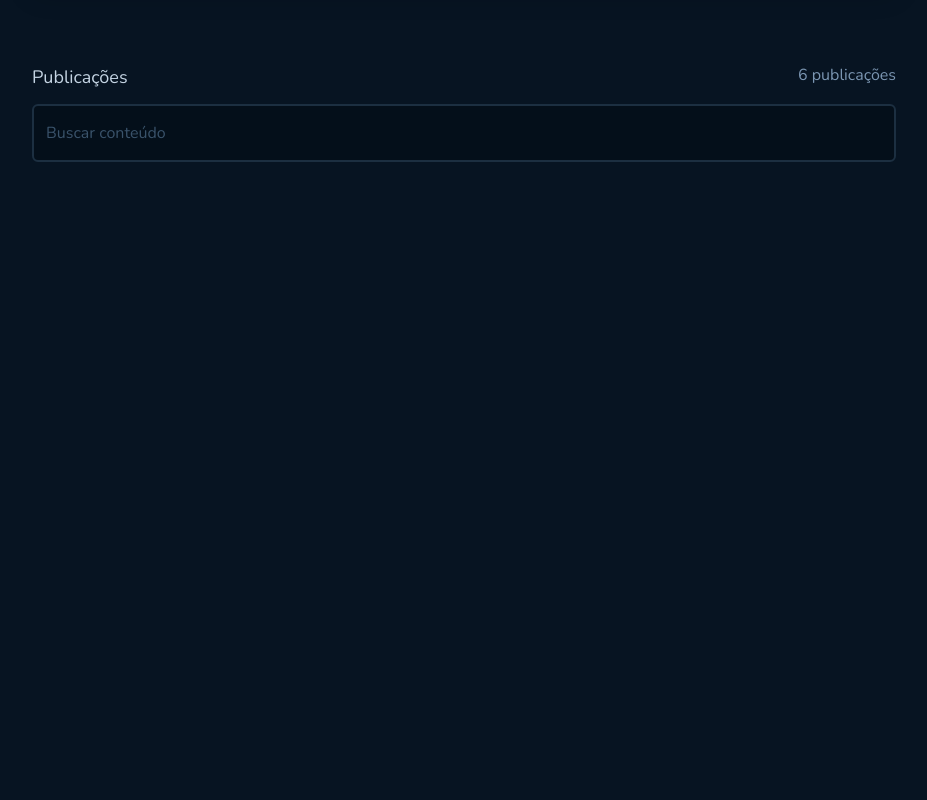
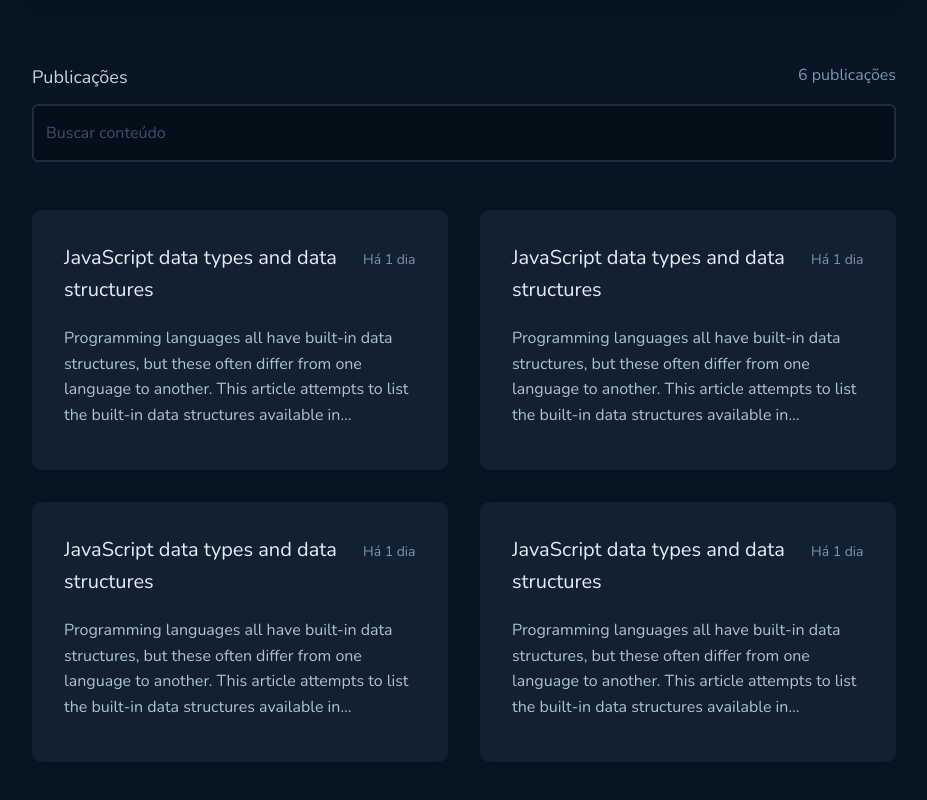
Before and after one commit to pv-toledo/github-blog, a React (Vite) app: page / in a window 1280 px wide. Shown: the part 436-1236 px from the top of the page, without its empty margins (176-1103 px from the left). Before the commit the page ends 800 px from the top, so only its background shows below. Built offline with nearby package versions, Linux system fonts and the light colour scheme; a web font is replaced by a local one.

Commit message:
página de blog terminada

```diff
--- a/src/components/Header/styles.ts
+++ b/src/components/Header/styles.ts
@@ -2,7 +2,7 @@
 
 export const HeaderContainer = styled.div`
     position: relative;
-    width: 100%;
+    width: 100vw;
     display: flex;
     padding-top: 4rem;
     justify-content: center;
--- /dev/null
+++ b/src/pages/Blog/components/Posts/index.tsx
@@ -0,0 +1,57 @@
+import { PostContent, PostsContainer } from "./styles";
+
+export function Posts() {
+    return (
+        <PostsContainer>
+            <PostContent>
+                <div>
+                    <p>JavaScript data types and data structures</p>
+                    <span>Há 1 dia</span>
+                </div>
+                <div className="textWrapper">
+                    <p>
+                        Programming languages all have built-in data structures, but these often differ from one language to another. This article attempts to list the built-in data structures available in JavaScript and what properties they have. These can be used to build other data structures. Wherever possible, comparisons with other languages are drawn.
+                    </p>
+                </div>
+
+            </PostContent>
+            <PostContent>
+                <div>
+                    <p>JavaScript data types and data structures</p>
+                    <span>Há 1 dia</span>
+                </div>
+                <div className="textWrapper">
+                    <p>
+                        Programming languages all have built-in data structures, but these often differ from one language to another. This article attempts to list the built-in data structures available in JavaScript and what properties they have. These can be used to build other data structures. Wherever possible, comparisons with other languages are drawn.
+                    </p>
+                </div>
+
+            </PostContent>
+            <PostContent>
+                <div>
+                    <p>JavaScript data types and data structures</p>
+                    <span>Há 1 dia</span>
+                </div>
+                <div className="textWrapper">
+                    <p>
+                        Programming languages all have built-in data structures, but these often differ from one language to another. This article attempts to list the built-in data structures available in JavaScript and what properties they have. These can be used to build other data structures. Wherever possible, comparisons with other languages are drawn.
+                    </p>
+                </div>
+
+            </PostContent>
+            <PostContent>
+                <div>
+                    <p>JavaScript data types and data structures</p>
+                    <span>Há 1 dia</span>
+                </div>
+                <div className="textWrapper">
+                    <p>
+                        Programming languages all have built-in data structures, but these often differ from one language to another. This article attempts to list the built-in data structures available in JavaScript and what properties they have. These can be used to build other data structures. Wherever possible, comparisons with other languages are drawn.
+                    </p>
+                </div>
+
+            </PostContent>
+        </PostsContainer>
+
+    )
+}
--- /dev/null
+++ b/src/pages/Blog/components/Posts/styles.ts
@@ -0,0 +1,60 @@
+import styled from "styled-components";
+
+export const PostsContainer = styled.div`
+    display: grid;
+    grid-template-columns: 1fr 1fr;
+    grid-row-gap: 2rem;
+    grid-column-gap: 2rem;
+    align-self: center;
+    margin-bottom: 14.625rem;
+`
+
+export const PostContent = styled.div`
+    display: flex;
+    flex-direction: column;
+    gap: 1.25rem;
+    width: 100%;
+    max-width: 416px;
+    height: 260px;
+    padding: 2rem;
+    background-color: ${props => props.theme["base-post"]};
+    border-radius: 10px;
+
+    div {
+        display: flex;
+        gap: 1rem;
+        align-items: baseline;
+
+        p {
+            font-size: 1.25rem;
+            color: ${props => props.theme["base-title"]};
+            line-height: 160%;
+
+        }
+
+        span {
+            font-size: 0.875rem;
+            color: ${props => props.theme["base-span"]};
+            line-height: 160%;
+            min-width: 53px;
+        }
+    }
+
+    .textWrapper {
+        width: 100%;
+        max-height: 112px;
+
+        p {
+            font-size: 1rem;
+            color: ${props => props.theme["base-text"]};
+            line-height: 160%;
+            overflow: hidden;
+            text-overflow: ellipsis;
+
+            /* Para quebrar em quatro linhas o texto que é grande demais para ser exibido no container do post */
+            display: -webkit-box;
+            -webkit-line-clamp: 4;
+            -webkit-box-orient: vertical;
+        }
+    }
+`
--- a/src/pages/Blog/components/SearchForm/styles.ts
+++ b/src/pages/Blog/components/SearchForm/styles.ts
@@ -7,7 +7,7 @@
     gap: 0.75rem;
     width: 864px;
     align-self: center;
-
+    margin-bottom: 3rem;
 
     div {
         display: flex;
--- a/src/pages/Blog/index.tsx
+++ b/src/pages/Blog/index.tsx
@@ -1,4 +1,5 @@
 import { MainContentBox } from "../../components/MainContentBox";
+import { Posts } from "./components/Posts";
 import { SearchForm } from "./components/SearchForm";
 import { BlogContainer } from "./styles";
 
@@ -7,6 +8,7 @@
         <BlogContainer>
             <MainContentBox />
             <SearchForm />
+            <Posts />
         </BlogContainer>
     )
 }
--- a/src/styles/global.ts
+++ b/src/styles/global.ts
@@ -11,6 +11,7 @@
         background-color: ${props => props.theme["base-background"]};
         -webkit-font-smoothing: antialiased;
         color: ${props => props.theme["base-text"]};
+        overflow-x: hidden;
     }
 
     body, input, textarea, button {
```
